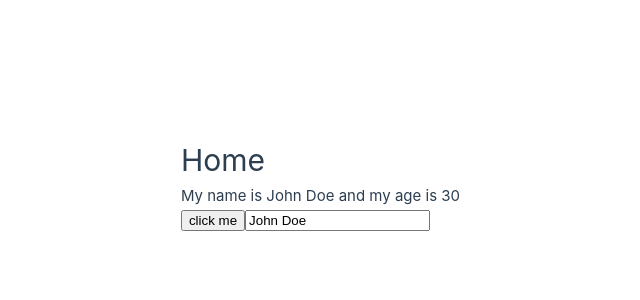
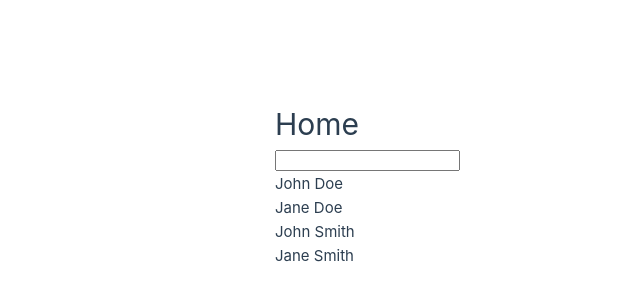
Before and after one commit to GamingDev27/ninjavue-comp-api-blog, a Vue app: page / in a window 1280 px wide. Shown: the part 216-516 px from the top of the page, without its empty margins (180-820 px from the left). Built offline with nearby package versions, Linux system fonts and the light colour scheme.

Commit message:
watch and watcheffect

```diff
--- a/src/views/HomeView.vue
+++ b/src/views/HomeView.vue
@@ -1,17 +1,24 @@
 <script>
-import { ref } from 'vue';
+import { computed, ref, watch, watchEffect } from 'vue';
 export default {
   name: 'HomeView',
   setup() {
-    const name = ref('John Doe');
-    const age = 30;
-    let p = ref(null);
+    const names = ref(['John Doe', 'Jane Doe', 'John Smith', 'Jane Smith']);
+    const search = ref('');
 
-    const handleClick = () => {
-      name.value = 'Jane Doe';
-    }
+    const matchingNames = computed(() => {
+      return names.value.filter(name => name.toLowerCase().includes(search.value.toLowerCase()));
+    });
 
-    return { name, age, handleClick, p};
+    watch(search, () => {
+      console.log('search changed');
+    });
+
+    watchEffect(() => {
+      console.log('[WE]search changed',search.value);
+    });
+
+    return { names, search, matchingNames };
   },
 }
 </script>
@@ -19,8 +26,8 @@ export default {
 <template>
   <div class="home">
     <h1>Home</h1>
-    <p ref="p">My name is {{name}} and my age is {{age }}</p>
-    <button @click="handleClick">click me</button>
-    <input type="text" v-model="name" />
+    <input type="text" v-model="search">
+    <p>{{search}}</p>
+    <div v-for="name in matchingNames" :key="name">{{name}}</div>
   </div>
 </template>
```
